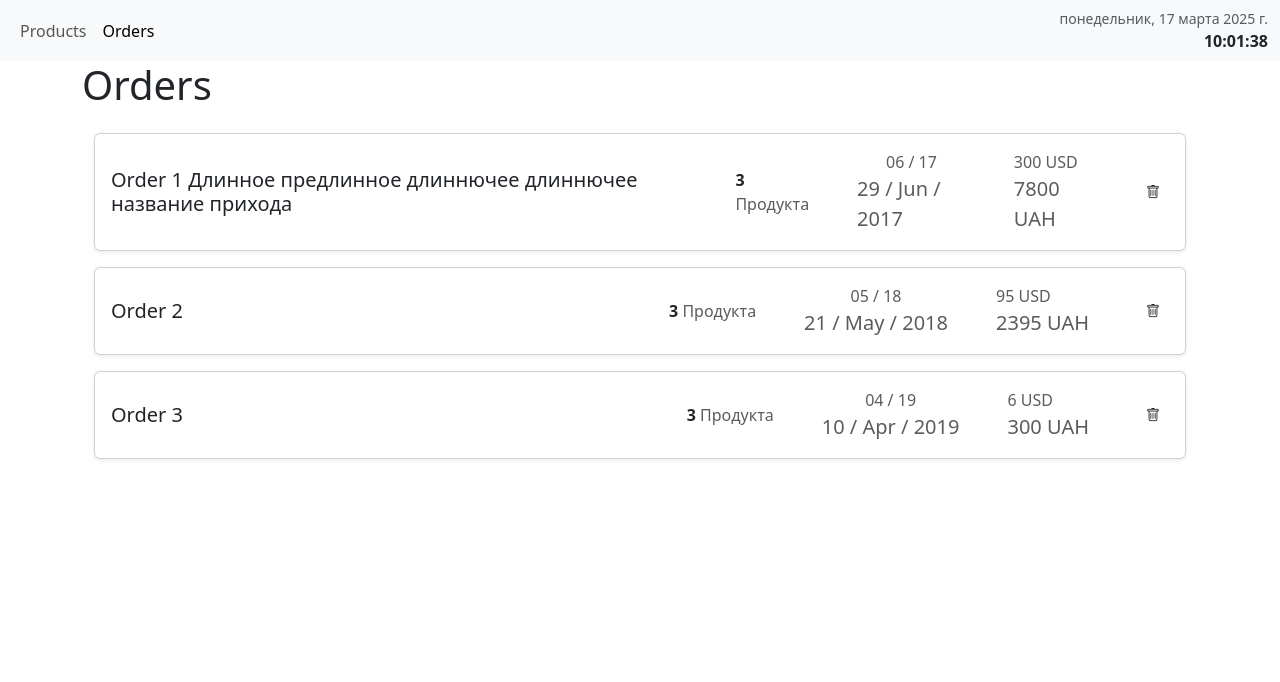
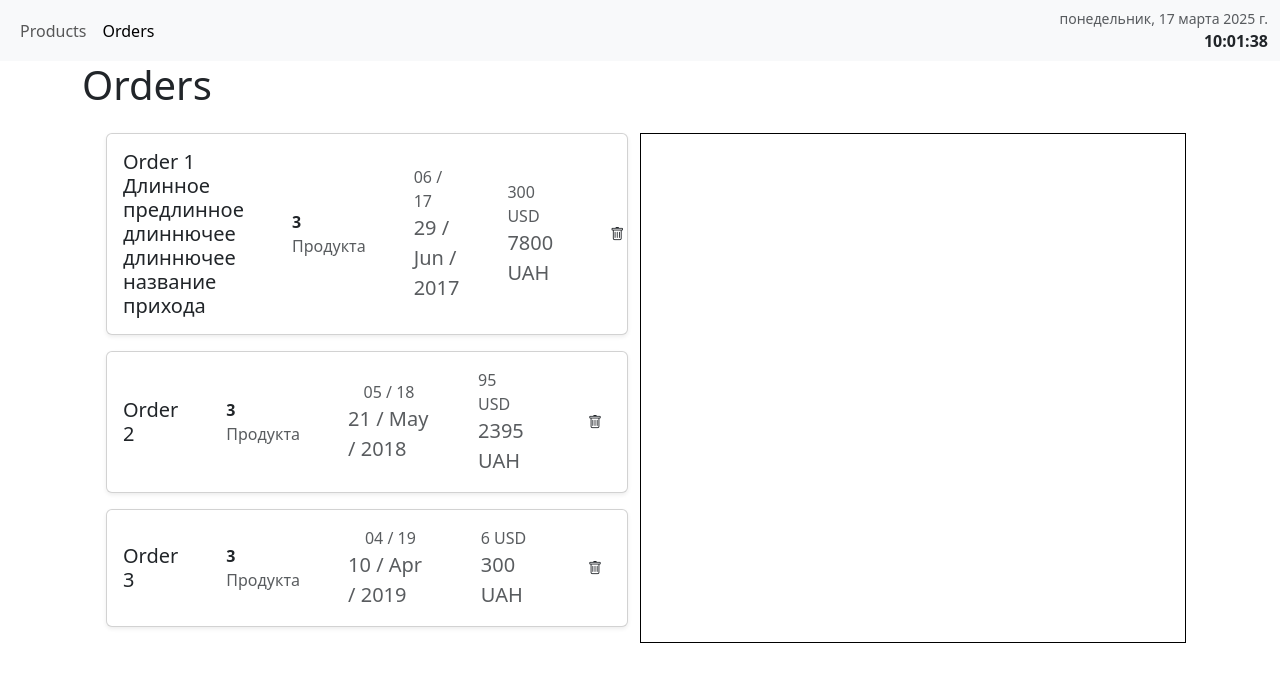
Before and after one commit to badday182/berkun-dzencode-test, a Next.js app in the folder my-app/: page /orders in a window 1280 px wide. Both pictures are taken after a click on the element 640 px from the left and 192 px from the top of the page. Shown: the top 682 px of the page. Built offline with nearby package versions, Linux system fonts and the light colour scheme.

Commit message:
Add aside container to Orders component; implement toggle functionality and styles

```diff
--- /dev/null
+++ b/my-app/src/app/orders/index.module.css
@@ -0,0 +1,5 @@
+.asideContainer {
+  /* width: 200px;
+  height: 200px; */
+  border: 1px solid black;
+}
--- a/my-app/src/app/orders/page.tsx
+++ b/my-app/src/app/orders/page.tsx
@@ -7,10 +7,15 @@ import getOrderStats from "@public/utils/getOrderStats";
 import { Order, Product } from "@public/types";
 import { ordersData, productsData } from "@public/base/app";
 
+import styles from "./index.module.css";
+
 const Orders = () => {
   const [orders, setOrders] = useState<Order[]>([]);
   const [products, setProducts] = useState<Product[]>([]);
   const [loading, setLoading] = useState(true);
+
+  const [isOpenAsideContainer, setIsOpenAsideContainer] =
+    useState<boolean>(false);
 
   useEffect(() => {
     // In a real application need fetch data
@@ -41,13 +46,19 @@ const Orders = () => {
   return (
     <div className="container">
       <h1 className="mb-4">Orders</h1>
+      <div className="container mt-3 d-flex flex-row">
+        <div className={`${isOpenAsideContainer ? "w-50" : ""}`}>
+          <div>
             {orders.map((order) => {
               const { productsCount, priceUSD, priceUAH } = getOrderStats(
                 order.id,
                 products
               );
               return (
-          <div className="container mt-3">
+                <div
+                  className="container mb-3"
+                  onClick={() => setIsOpenAsideContainer(true)}
+                >
                   <OrderCard
                     key={order.id}
                     title={order.title}
@@ -61,6 +72,14 @@ const Orders = () => {
               );
             })}
           </div>
+        </div>
+        <div
+          className={`${isOpenAsideContainer ? "w-50" : "d-none"} ${
+            styles.asideContainer
+          }`}
+        ></div>
+      </div>
+    </div>
   );
 };
 
```
Lines whose indentation alone changed are shown as unchanged.
